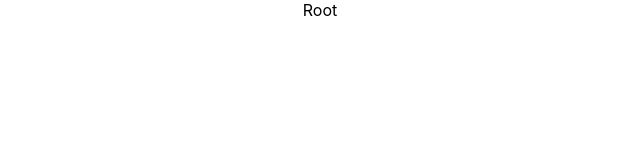
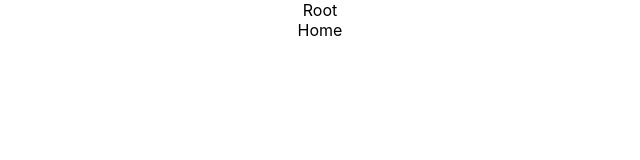
Before and after one commit to cookie-builds/my-react-seed, a React (Create React App) app: page / in a window 1280 px wide. Shown: the top 160 px of the page, without its empty margins (320-960 px from the left). Built offline with nearby package versions, Linux system fonts and the light colour scheme.

Commit message:
Add basic routing and footer

```diff
--- a/src/App.tsx
+++ b/src/App.tsx
@@ -4,21 +4,26 @@ import './app/global.css';
 import * as React from 'react';
 import {
   createBrowserRouter,
-  createRoutesFromElements,
-  Route,
   RouterProvider,
 } from 'react-router-dom';
 
-import NotFound from './modules/NotFound.tsx';
+import NotFound from './modules/404';
+import Home from './modules/home';
 import Root from './Root';
 
-const router = createBrowserRouter(
-  createRoutesFromElements(
-    <>
-      <Route path='/' element={<Root />} errorElement={<NotFound />} />
-    </>
-  )
-);
+const router = createBrowserRouter([
+  {
+    path: '/',
+    element: <Root />,
+    errorElement: <NotFound/>,
+    children: [
+      {
+        path: '',
+        element: <Home/>,
+      },
+    ],
+  },
+]);
 
 function App (): JSX.Element {
   return (
--- a/src/Root.tsx
+++ b/src/Root.tsx
@@ -1,8 +1,24 @@
 import React from 'react';
+import { Outlet } from 'react-router-dom';
+import styled from 'styled-components';
+
+import Footer from './_common/footer';
+
+const RootBody = styled.div`
+  position: relative;
+  display: flex;
+  flex-direction: column;
+  min-height: 100vh;
+  overflow-x: hidden;
+`;
 
 const Root = (): JSX.Element => {
   return (
-    <div>Root</div>
+    <RootBody>
+      Root
+      <Outlet/>
+      <Footer/>
+    </RootBody>
   );
 };
 
--- /dev/null
+++ b/src/_common/footer/index.tsx
@@ -0,0 +1,22 @@
+import React from 'react';
+import styled from 'styled-components';
+
+const FooterContainer = styled.div`
+  position: relative;
+  padding: 2rem 0;
+  margin-top: 2rem;
+  bottom: 0;
+  flex-grow: 1;
+  display: flex;
+  width: 100%;
+  justify-content: center;
+  align-items: end;
+`;
+
+const Footer = () => (
+  <FooterContainer>
+    Footer
+  </FooterContainer>
+);
+
+export default Footer;
--- a/src/modules/home/index.tsx
+++ b/src/modules/home/index.tsx
@@ -2,7 +2,6 @@ import React from 'react';
 import styled from 'styled-components';
 
 const StyledHome = styled.div`
-  height: 150vh;
 `;
 
 const Home = (): JSX.Element => (
```
Also changed, not shown: src/modules/404/index.tsx (renamed from src/modules/NotFound.tsx/index.tsx).
